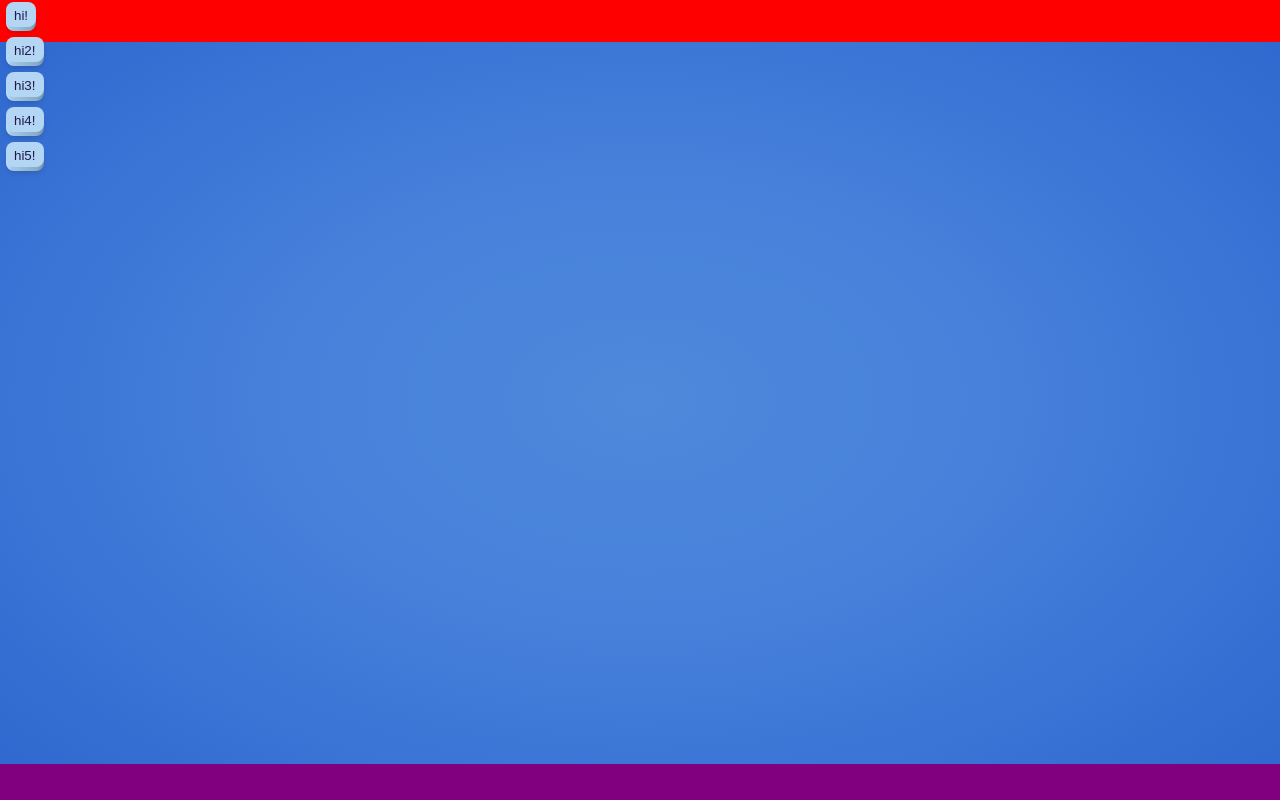
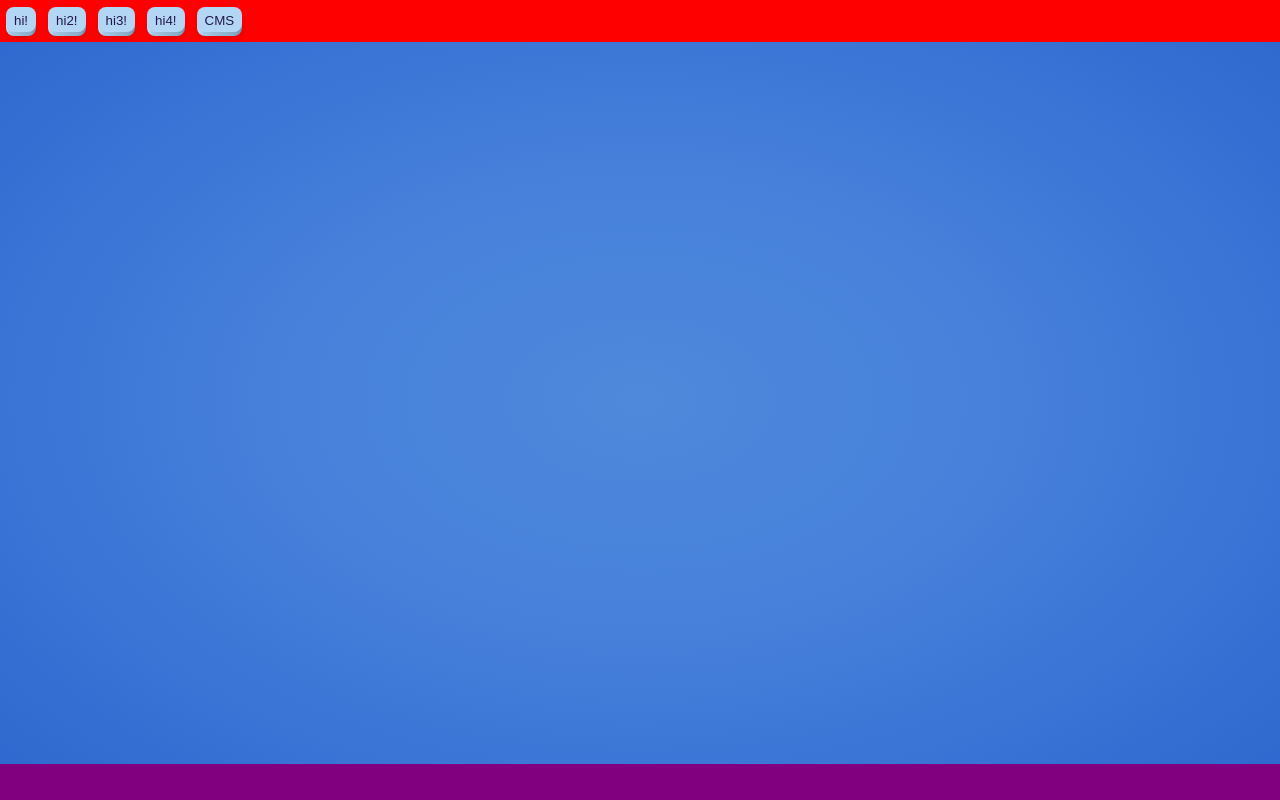
Before and after one commit to nickyonge/fieldguide, a website built with webpack: page src/cms/index.html in a window 1280 px wide. Built offline with nearby package versions, Linux system fonts and the light colour scheme.

Commit message:
buttons layout 1st pass

```diff
--- a/src/css/components/button.css
+++ b/src/css/components/button.css
@@ -11,7 +11,7 @@ https://uiverse.io/PriyanshuGupta28/brave-mole-100 */
     display: flex;
     position: relative;
     background: transparent;
-    margin: 4px 4px 2px;
+    margin: 6px 4px 2px;
     padding: 0px;
     border: none;
     cursor: pointer;
--- a/src/css/headerFooter.css
+++ b/src/css/headerFooter.css
@@ -3,6 +3,8 @@ footer {
     position: absolute;
     z-index: 99;
     width: 100vw;
+    display: flex;
+    align-items: center;
 }
 
 header {
--- a/src/js/layout.js
+++ b/src/js/layout.js
@@ -7,20 +7,28 @@ let footer;
 
 export function InitializeLayout() {
 
+    CreateHeader();
+    CreateMain();
+    CreateFooter();
+}
+
+function CreateHeader() {
     header = CreateElement('header');
-    main = CreateElement('main');
-    footer = CreateElement('footer');
-
-    document.body.appendChild(header);
-    document.body.appendChild(main);
-    document.body.appendChild(footer);
-
 
     let btn = new cmp.Button('hi!');
     header.appendChild(btn);
     header.appendChild(new cmp.Button('hi2!'));
     header.appendChild(new cmp.Button('hi3!'));
     header.appendChild(new cmp.Button('hi4!'));
-    header.appendChild(new cmp.Button('hi5!'));
+    header.appendChild(new cmp.Button('CMS'));
 
+    document.body.appendChild(header);
 }
+function CreateMain() {
+    main = CreateElement('main');
+    document.body.appendChild(main);
+}
+function CreateFooter() {
+    footer = CreateElement('footer');
+    document.body.appendChild(footer);
+}
```
